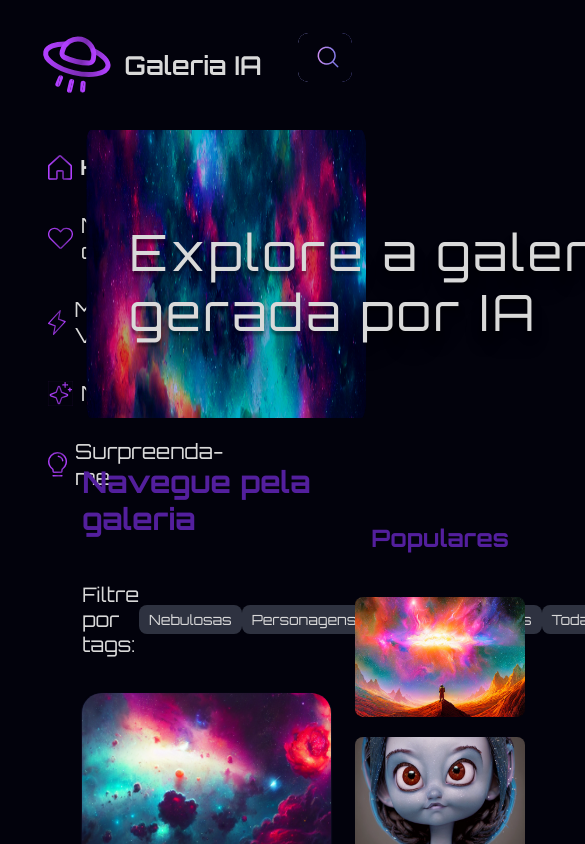
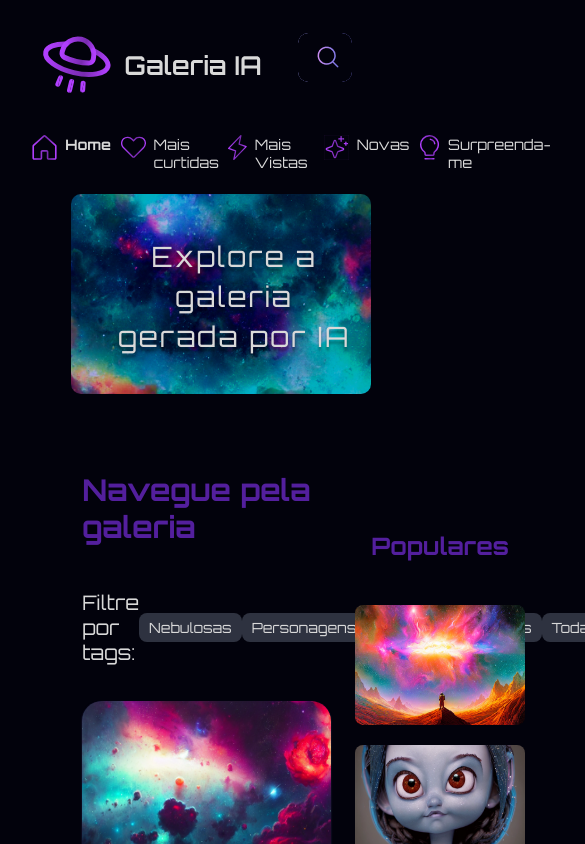
Before and after one commit to robs-am/space-gallery, a React (Create React App) app: page / in a window 390 px wide. Shown: the top 844 px of the page, 585 px wide, since content can reach past the window. Built offline with nearby package versions, Linux system fonts and the light colour scheme.

Commit message:
add respinsividade homepage

```diff
--- a/src/Components/Header/Header.module.scss
+++ b/src/Components/Header/Header.module.scss
@@ -58,41 +58,27 @@
 
     justify-content: space-around;
     align-items: center;
-    margin: 2rem 24px;
+    //margin: 2rem;
 
     &__container {
       display: flex;
       justify-content: space-between;
       align-items: center;
-      margin-bottom: 1rem;
+
       padding: 6px 10px;
       width: 10%;
-      position: relative;
-      z-index: 0;
 
       &::before {
-        content: "";
-        position: absolute;
-        inset: 0;
-        border-radius: 10px;
-        z-index: -1;
         border: none;
-        background: linear-gradient(to right, #a2a0f4, #7b78e5) border-box;
-        -webkit-mask: linear-gradient(#fff 0 0) padding-box,
-          linear-gradient(#fff 0 0);
-        -webkit-mask-composite: xor;
-        mask-composite: exclude;
       }
     }
 
     &__input {
       width: 10%;
-      height: 35px;
-      color: $cor-do-texto;
-      font-size: $fonte-normal;
+
       border: none;
       background-color: transparent;
-      outline: 0;
+
       opacity: 0;
 
       &::placeholder {
@@ -102,8 +88,6 @@
 
     img {
       cursor: pointer;
-
     }
   }
-
 }
--- a/src/Components/Menu/Menu.module.scss
+++ b/src/Components/Menu/Menu.module.scss
@@ -43,3 +43,50 @@
       font-family: "Orbitron"
     }
   }
+
+  @media (max-width: 480px) {
+    .menu {
+      width: 15%;
+
+
+      &__lista {
+        padding-left: 0.5rem;
+        margin: 0;
+        height:300px;
+        list-style: none;
+        display: flex;
+        flex-direction: row;
+        justify-content: space-around;
+      }
+
+      &__item {
+        display: flex;
+        justify-content: center;
+        padding: 0.3rem;
+        align-items: flex-start;
+
+        &:first-child {
+          a {
+            font-weight: 700;
+            color: $cor-do-texto;
+            font-family: $fonte-normal;
+          }
+        }
+      }
+
+      img {
+        margin-right: 0.5rem;
+        width: 25px;
+        height: 25px;
+        cursor: pointer;
+      }
+
+      a {
+        text-decoration: none;
+        font-size: 0.9rem;
+        color: #d9d9d9;
+        font-family: "Orbitron"
+      }
+    }
+
+  }
--- a/src/Pages/Homepage/Homepage.module.scss
+++ b/src/Pages/Homepage/Homepage.module.scss
@@ -44,3 +44,58 @@ main {
   margin-left: 17%;
   margin-top: 1rem;
 }
+
+@media (max-width: 480px) {
+
+
+.principal {
+  display: flex;
+  align-items: center;
+  justify-content: center;
+  margin-top: 2rem;
+
+  &__imagem {
+    margin-top:2rem;
+    width: 100%;
+
+
+    img {
+      width: 300px;
+      height: 200px;
+      object-fit: cover;
+      border-radius: 10px;
+      position: relative;
+    }
+
+
+
+    h1 {
+      position: absolute;
+      z-index: 1;
+      color: #d9d9d9;
+      font-size: 28px;
+      font-family: "Orbitron";
+      line-height: 40px;
+      font-weight: 400;
+      letter-spacing: 2px;
+      text-align: center;
+      width: 243px;
+      height: 110px;
+      top: 20px;
+      left: 42px;
+
+      text-shadow: 0px 4px 3px rgba(0, 0, 0, 0.4),
+        0px 8px 13px rgba(0, 0, 0, 0.1), 0px 18px 23px rgba(0, 0, 0, 0.1);
+    }
+  }
+}
+
+
+.galeria {
+  display: flex;
+  justify-content: space-between;
+  align-items: flex-start;
+  //margin-left: 17%;
+  margin-top: 1rem;
+}
+}
```
